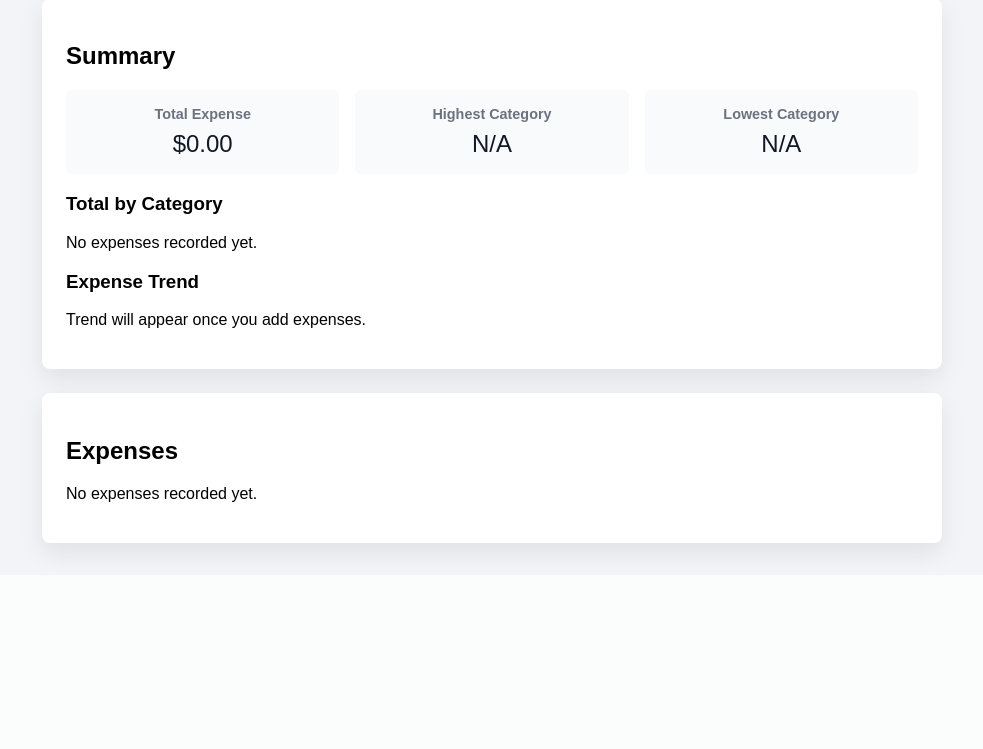
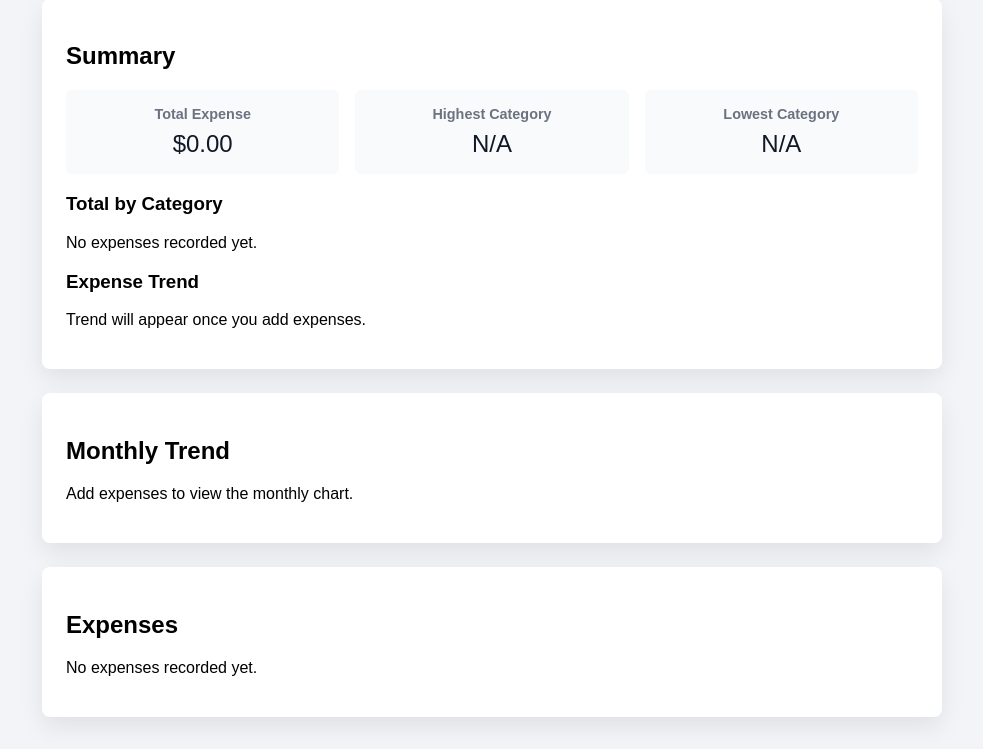
Before and after one commit to Justin-Guzman/expense-tracker-capgemini, a Flask app: template src/templates/index.html in a window 1280 px wide. Shown: the part 615-1364 px from the top of the page, without its empty margins (148-1131 px from the left). Before the commit the page ends 1178 px from the top, so only its background shows below. Run offline with Flask 3, Linux system fonts and the light colour scheme; the template is opened without the code that fills it, so the values that code supplies are empty; parts of the project's set-up code (start-up, migrations or seed data) failed here and were passed over.

Commit message:
Updates and sample graph added

```diff
--- a/data/expenses.csv
+++ b/data/expenses.csv
@@ -5,3 +5,7 @@ b06920e5fca94b79abdad465c6647be5,2025-11-01,Housing,Mortgage,2000.00
 e33b7d16ee3b43b58d15d4df6c3cfe1f,2025-11-01,Transportation,Car note,1000.00
 3fd03d6d973b448794c058ab7b3be546,2025-11-27,Food,Groceries for the month of November,500.00
 341ecbeaec3142ed98c8a2541af83092,2025-11-26,Transportation,Extra car note,2600.00
+4f2156d123a64b49aba9e57172cf8300,2025-12-24,Housing,Mortgage,2000.00
+483a12ed05f84540a84684bcad998981,2025-10-14,Food,monthly total,300.00
+404e23913dac4f4a85b97a007936549a,2025-01-14,Food,month of jan,300.00
+c2811b8b42a949deabb4e6c025f5a9ad,2025-08-13,Other,Random charges,800.00
--- a/src/templates/index.html
+++ b/src/templates/index.html
@@ -3,12 +3,16 @@
   <head>
     <meta charset="utf-8" />
     <title>Expense Tracker</title>
+    <script src="https://cdn.jsdelivr.net/npm/chart.js"></script>
     <style>
       body {
         font-family: Arial, sans-serif;
         background: #f2f4f7;
         margin: 0;
         padding: 0;
+      }
+      canvas {
+        max-width: 100%;
       }
       .container {
         max-width: 900px;
@@ -236,6 +240,15 @@
       </section>
 
       <section class="card">
+        <h2>Monthly Trend</h2>
+        {% if monthly_totals %}
+        <canvas id="monthlyChart" width="400" height="200"></canvas>
+        {% else %}
+        <p>Add expenses to view the monthly chart.</p>
+        {% endif %}
+      </section>
+
+      <section class="card">
         <h2>Expenses</h2>
         {% if expenses %}
         <table>
@@ -274,5 +287,36 @@
         {% endif %}
       </section>
     </div>
+    {% if monthly_totals %}
+    <script>
+      const monthlyCtx = document.getElementById("monthlyChart").getContext("2d");
+      new Chart(monthlyCtx, {
+        type: "line",
+        data: {
+          labels: {{ monthly_totals.keys() | list | tojson }},
+          datasets: [
+            {
+              label: "Monthly Total ($)",
+              data: {{ monthly_totals.values() | list | tojson }},
+              borderColor: "#2563eb",
+              backgroundColor: "rgba(37, 99, 235, 0.1)",
+              fill: true,
+              tension: 0.3,
+            },
+          ],
+        },
+        options: {
+          scales: {
+            y: {
+              beginAtZero: true,
+              ticks: {
+                callback: (value) => `$${value}`,
+              },
+            },
+          },
+        },
+      });
+    </script>
+    {% endif %}
   </body>
 </html>
--- a/src/web_app.py
+++ b/src/web_app.py
@@ -119,6 +119,7 @@ def index():
     totals_by_cat = tracker.total_by_category()
     highest, lowest = tracker.highest_and_lowest_category()
     trend = [(d.isoformat(), amt) for d, amt in tracker.trend_by_date().items()]
+    monthly_totals = tracker.total_by_month()
     expenses = sorted(tracker.expenses, key=lambda e: e.date, reverse=True)
 
     return render_template(
@@ -133,6 +134,7 @@ def index():
         lowest=lowest,
         expenses=expenses,
         categories=CATEGORIES,
+        monthly_totals=monthly_totals,
     )
 
 
```
Also changed, not shown: data/expenses_seed.csv (+9 -9 lines), src/tracker.py (+10 -0 lines), tests/test_tracker.py (+7 -2 lines), Readme.md.
